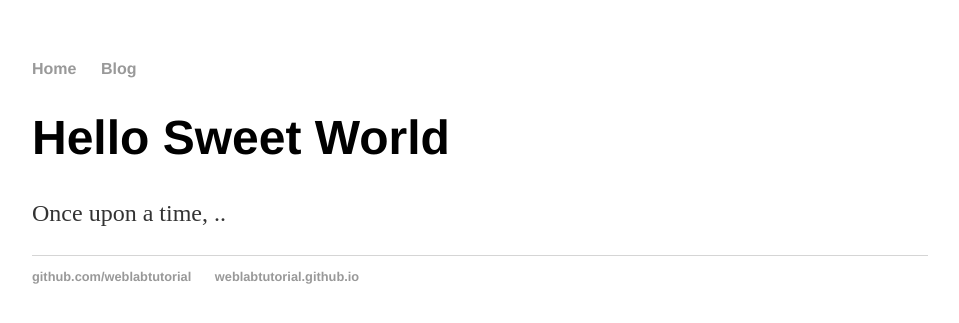
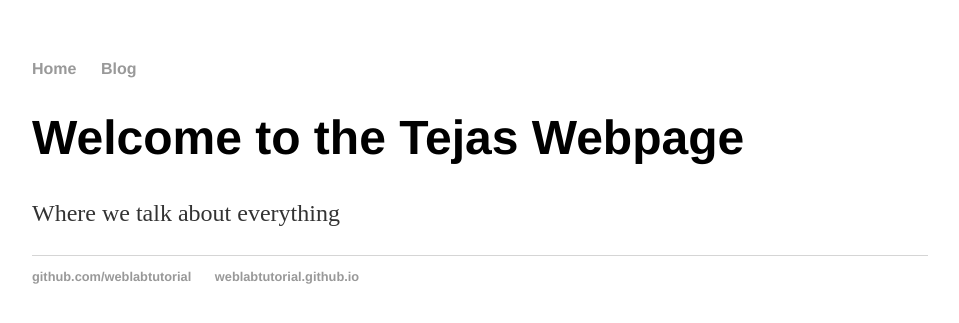
Before and after one commit to TejasSyam/TejasSyam.github.io, a Jekyll site: the page built from index.html, in a window 1280 px wide. Shown: the top 323 px of the page, without its empty margins (160-1119 px from the left). Built offline with Jekyll 4.4.1, drawn with Linux system fonts in a browser that asks for light colours.

Commit message:
Update index.html

```diff
--- a/index.html
+++ b/index.html
@@ -3,6 +3,6 @@ layout: default
 title: Web Programming
 ---
 <div class="blurb">
-<h1>Hello Sweet World</h1>
-<p>Once upon a time, ..</p>
+<h1>Welcome to the Tejas Webpage</h1>
+<p>Where we talk about everything</p>
 </div>
```
